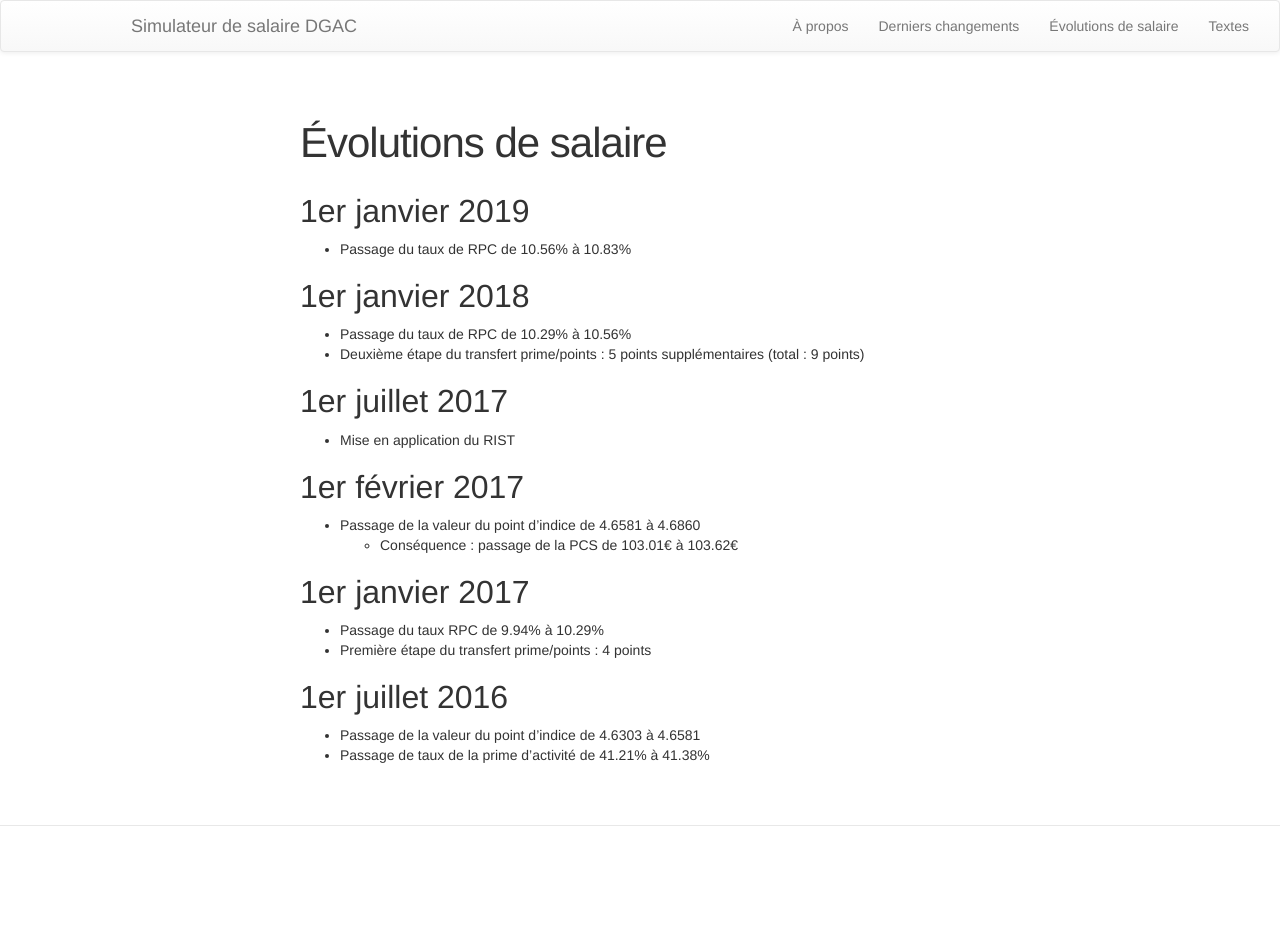
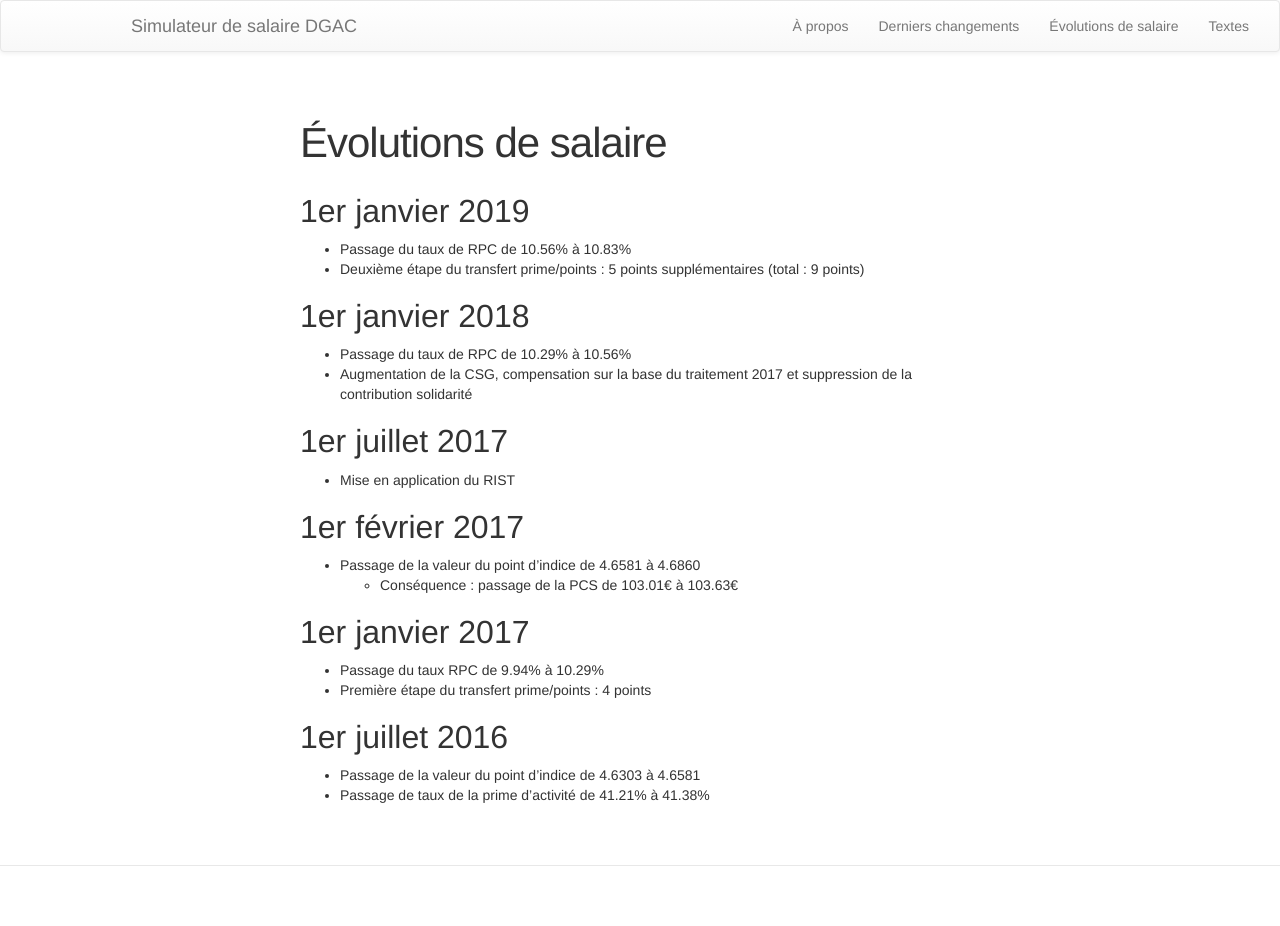
Before and after one commit to DGAC/simupaye, a Jekyll site: the page built from evolutions.md, in a window 1280 px wide. Built offline with Jekyll 4.4.1, drawn with Linux system fonts in a browser that asks for light colours; before the commit the page ends 900 px from its top, so only the background shows below that.

Commit message:
Mise à jour

```diff
--- a/evolutions.md
+++ b/evolutions.md
@@ -7,11 +7,12 @@ permalink: /evolutions/
 ## 1er janvier 2019
 
 * Passage du taux de RPC de 10.56% à 10.83%
+* Deuxième étape du transfert prime/points : 5 points supplémentaires (total : 9 points)
 
 ## 1er janvier 2018
 
 * Passage du taux de RPC de 10.29% à 10.56%
-* Deuxième étape du transfert prime/points : 5 points supplémentaires (total : 9 points)
+* Augmentation de la CSG, compensation sur la base du traitement 2017 et suppression de la contribution solidarité
 
 ## 1er juillet 2017
 
@@ -20,7 +21,7 @@ permalink: /evolutions/
 ## 1er février 2017
 
 * Passage de la valeur du point d'indice de 4.6581 à 4.6860
-  * Conséquence : passage de la PCS de 103.01€ à 103.62€
+  * Conséquence : passage de la PCS de 103.01€ à 103.63€
 
 ## 1er janvier 2017
 
```
